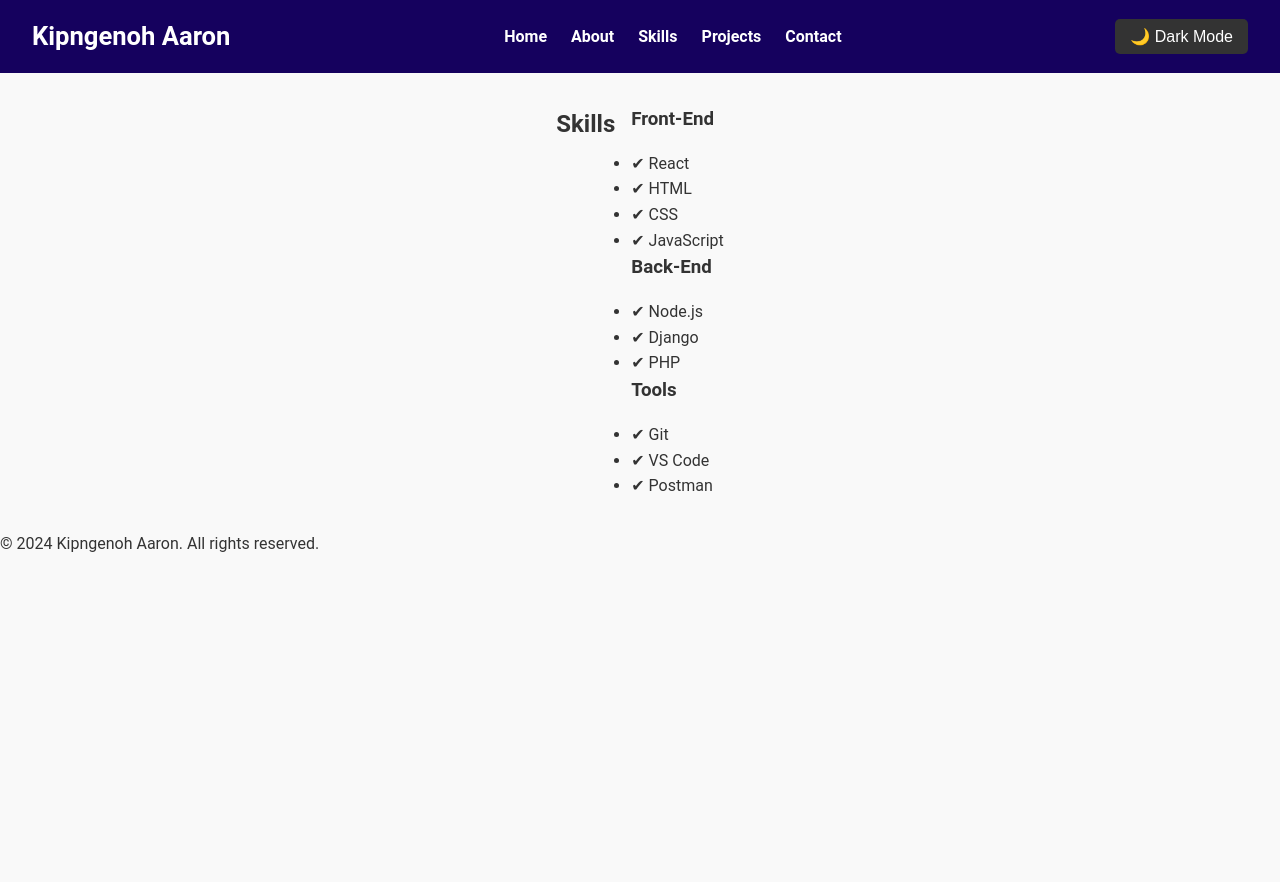
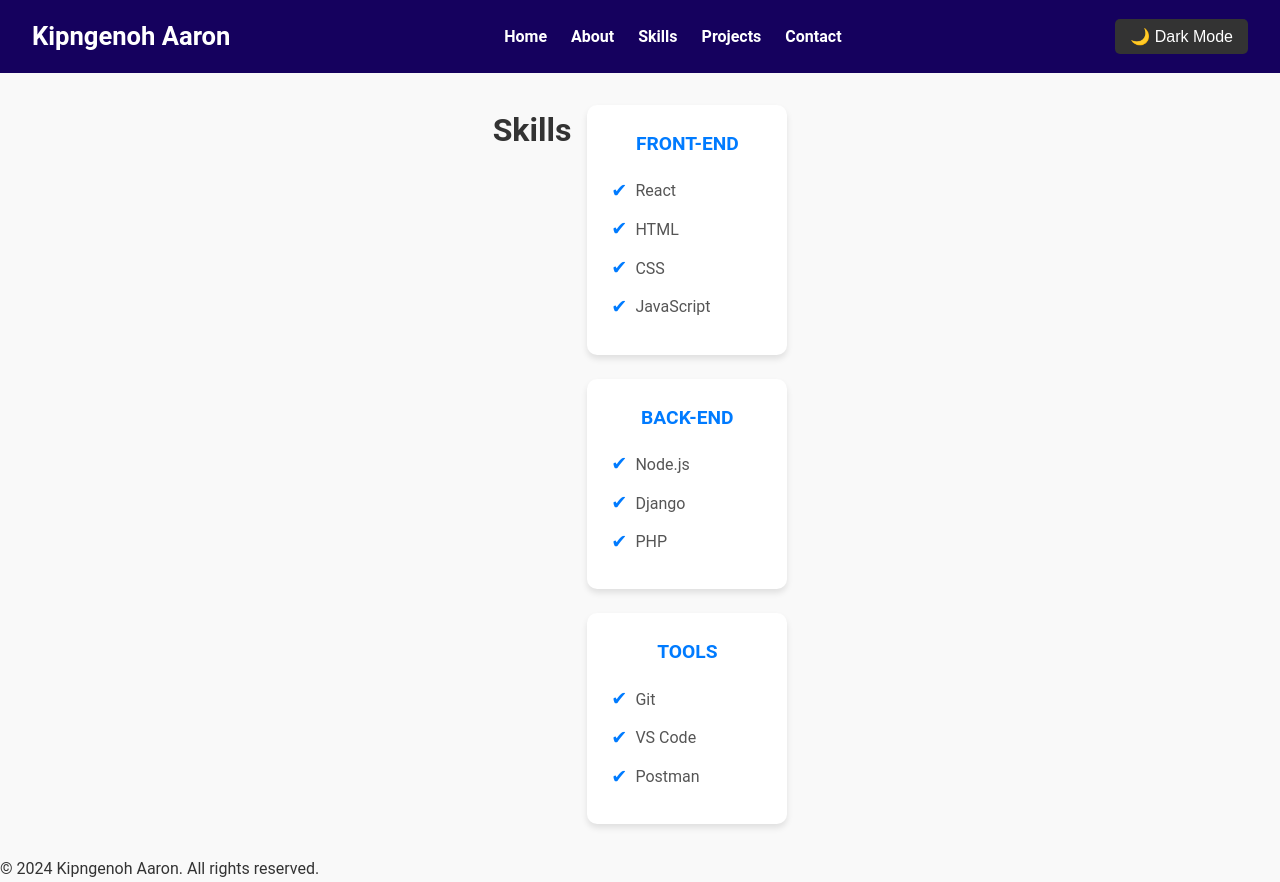
Before and after one commit to kipngenohaaron/kipngenoh-portfolio, a React (Create React App) app: page /skills in a window 1280 px wide. Before the commit the page ends 800 px from the top, so only its background shows below. Built offline with nearby package versions, Linux system fonts and the light colour scheme.

Commit message:
skills content update

```diff
--- a/src/styles/main.css
+++ b/src/styles/main.css
@@ -324,6 +324,65 @@ h1, h2, h3 {
 .skills-card li {
   margin-bottom: 0.5rem;
 } */
+/* Skills Section Styling */
+.skills {
+  padding: 2rem;
+  background-color: #f9f9f9;
+  text-align: center;
+}
+
+.skills-title {
+  font-size: 2rem;
+  font-weight: bold;
+  color: #333;
+  margin-bottom: 1.5rem;
+}
+
+.skills-grid {
+  display: grid;
+  grid-template-columns: repeat(auto-fit, minmax(200px, 1fr));
+  gap: 1.5rem;
+}
+
+.skills-card {
+  background-color: #fff;
+  border-radius: 10px;
+  box-shadow: 0 4px 6px rgba(0, 0, 0, 0.1);
+  padding: 1.5rem;
+  transition: transform 0.3s ease, box-shadow 0.3s ease;
+}
+
+.skills-card:hover {
+  transform: translateY(-5px);
+  box-shadow: 0 6px 10px rgba(0, 0, 0, 0.15);
+}
+
+.skills-category {
+  font-size: 1.2rem;
+  font-weight: 600;
+  color: #007BFF;
+  margin-bottom: 1rem;
+  text-transform: uppercase;
+}
+
+.skills-list {
+  list-style: none;
+  padding: 0;
+}
+
+.skills-item {
+  font-size: 1rem;
+  color: #555;
+  margin: 0.5rem 0;
+  display: flex;
+  align-items: center;
+  gap: 0.5rem;
+}
+
+.skill-icon {
+  color: #007BFF;
+  font-size: 1.2rem;
+}
 
 /* Contact Section */
 .contact {
```
